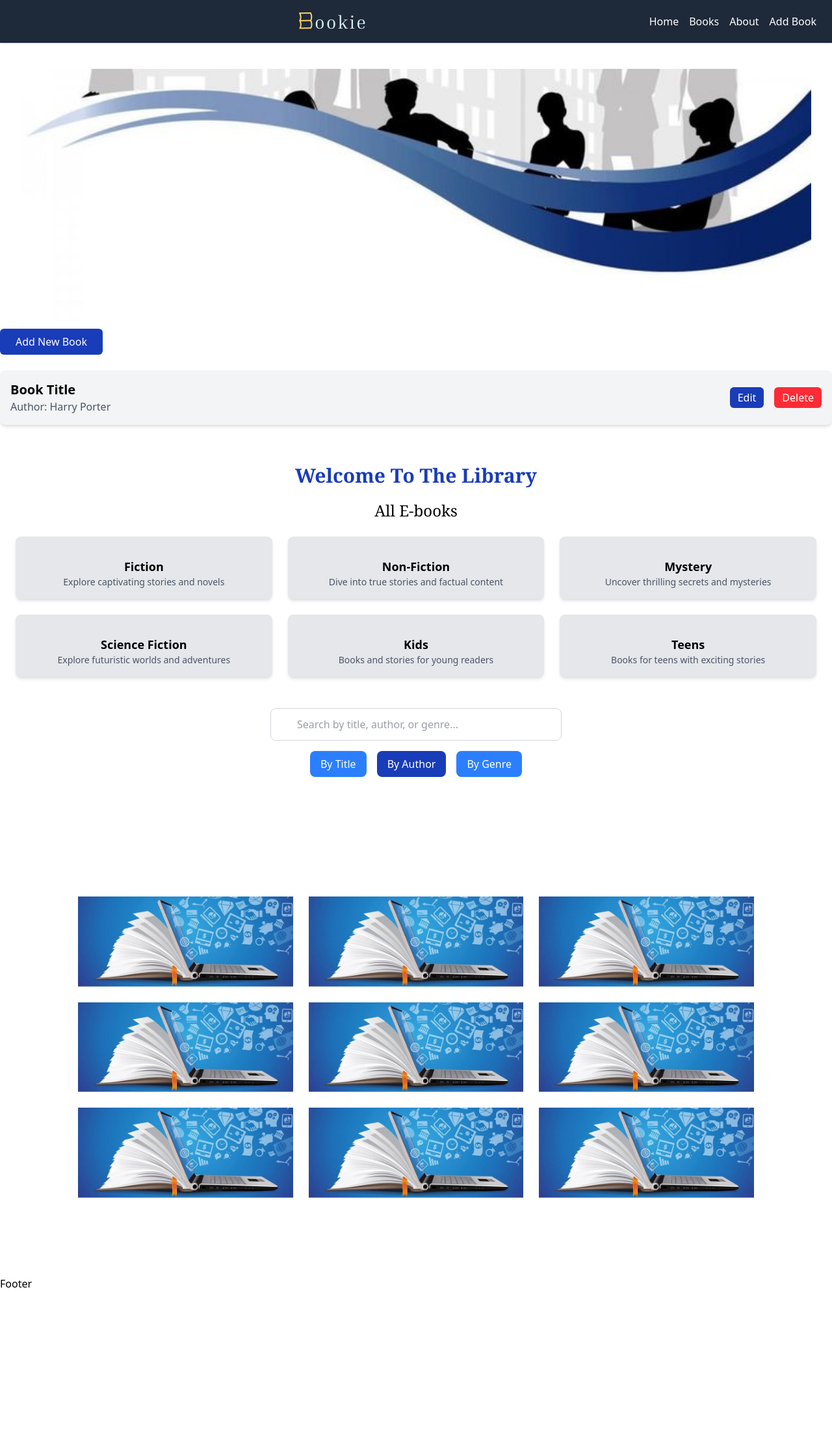
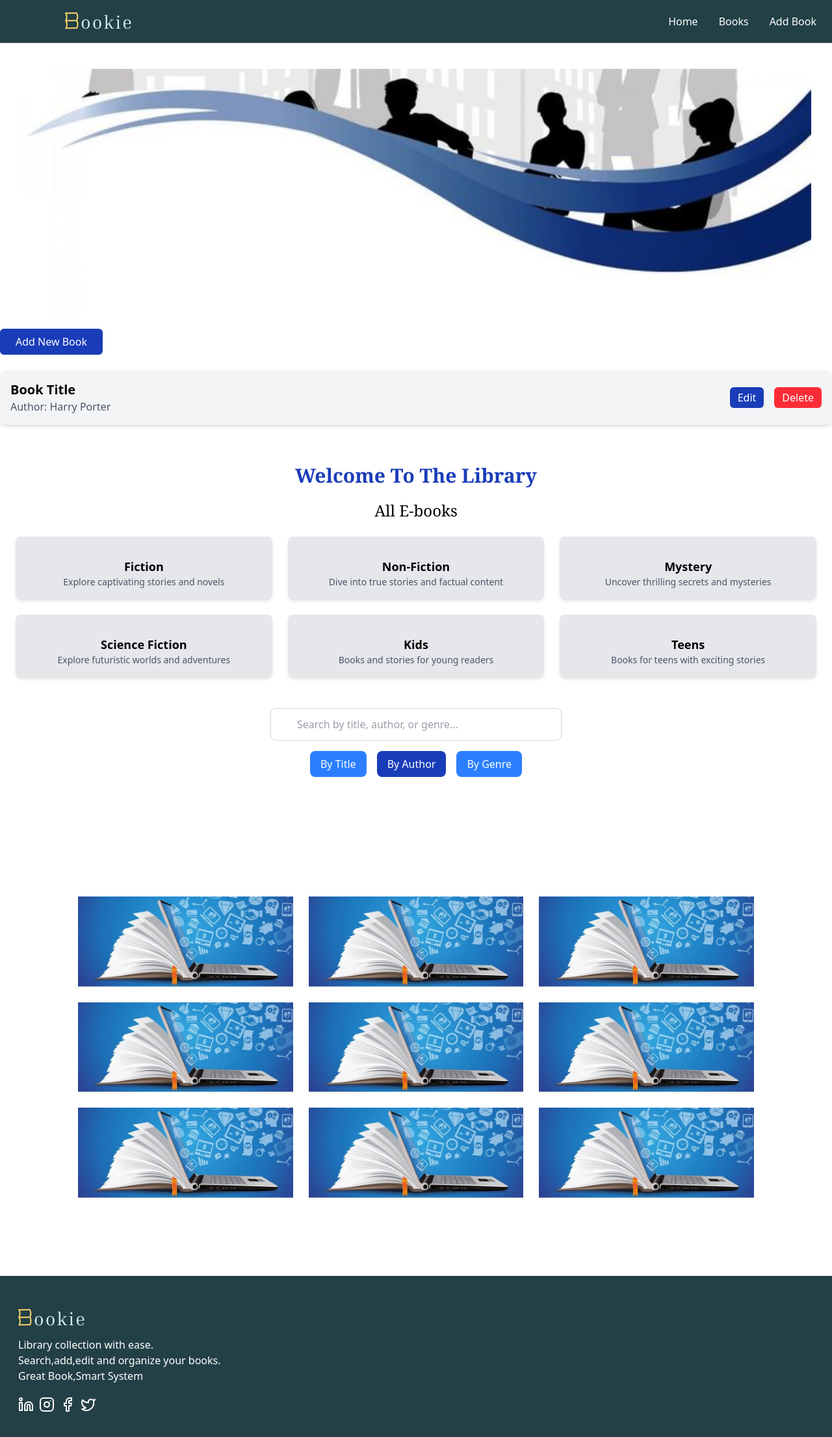
Before and after one commit to BugSlayersC5/Bookie-App, a React (Vite) app: page / in a window 1280 px wide. Shown: the top 2212 px of the page at 65% size. Before the commit the page ends 1988 px from the top, so only its background shows below. Built offline with nearby package versions, Linux system fonts and the light colour scheme.

Commit message:
working on the footer

```diff
--- a/package.json
+++ b/package.json
@@ -10,6 +10,7 @@
     "preview": "vite preview"
   },
   "dependencies": {
+    "lucide-react": "^0.513.0",
     "react": "^19.1.0",
     "react-dom": "^19.1.0",
     "react-router": "^7.6.2"
--- a/src/components/Footer.jsx
+++ b/src/components/Footer.jsx
@@ -1,8 +1,27 @@
-export default function Footer(){
-    return(
-        <div>
-            <h1>Footer</h1>
-        </div>
+import Logo from "../assets/bookielogo.png";
+import { Linkedin, Instagram, Facebook ,Twitter } from "lucide-react";
+
+
+export default function Footer() {
+    return (
+        <footer className="bg-[#234046] py-12 px-7 text-white">
+            <div className="mb-3">
+                <img src={Logo} alt="" />
+            </div>
+            <div>
+                <p className="font-medium">Library collection with ease. <br /> Search,add,edit and organize your books. <br />Great Book,Smart System </p>
+            </div>
+
+            <div className="flex flex-row space-x-2 mt-5">
+              <Linkedin className="hover:text-[#FDD36B]"/>
+              <Instagram className="hover:text-[#FDD36B]"/>
+              <Facebook className="hover:text-[#FDD36B]"/>
+              <Twitter className="hover:text-[#FDD36B]"/>
+            </div>
+
+        </footer>
+
+
 
     );
 }
--- a/src/components/Navbar.jsx
+++ b/src/components/Navbar.jsx
@@ -1,16 +1,16 @@
+import { Link } from "react-router";
 import Logo from "../assets/bookielogo.png";
 export default function Navbar(){
 
     return(
-        <nav className=" bg-gray-800 py-4 px-6 shadow-sm flex  flex-row">
-            <div className="flex   mx-auto  ">
+        <nav className=" bg-[#234046] py-4 px-6 shadow-sm flex  flex-row">
+            <div className="flex   mx-auto ml-19  ">
             <img src={Logo} alt="" />
             </div>
-            <div className="flex space-x-4 items-center ">
-                <a href="http://" className=" hover:text-yellow-500 font-medium text-white"> Home</a>
-                <a href="http://" className=" hover:text-yellow-500 font-medium text-white">Books </a>
-                <a href="http://" className=" hover:text-yellow-500 font-medium text-white"> About</a>
-                <a href="http://" className=" hover:text-yellow-500 font-medium text-white">Add Book</a>
+            <div className="flex space-x-8 items-center ">
+                <Link to="/" className=" hover:text-[#FDD36B] font-medium text-white"> Home</Link>
+                <Link to="/view-book" className=" hover:text-[#FDD36B] font-medium text-white">Books </Link>
+                <Link to="/create-book" className=" hover:text-[#FDD36B] font-medium text-white">Add Book</Link>
 
             </div>
 
```
